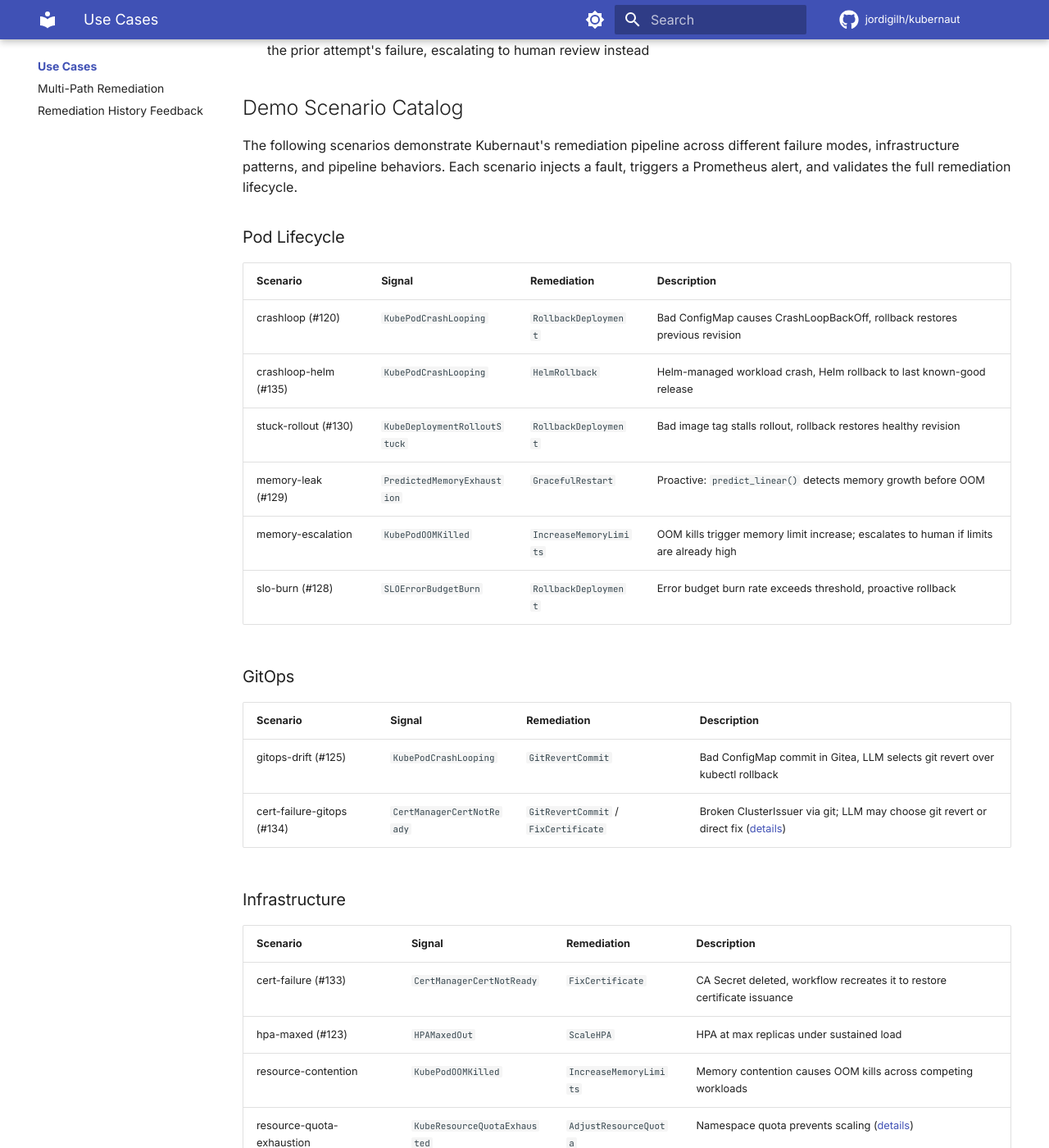
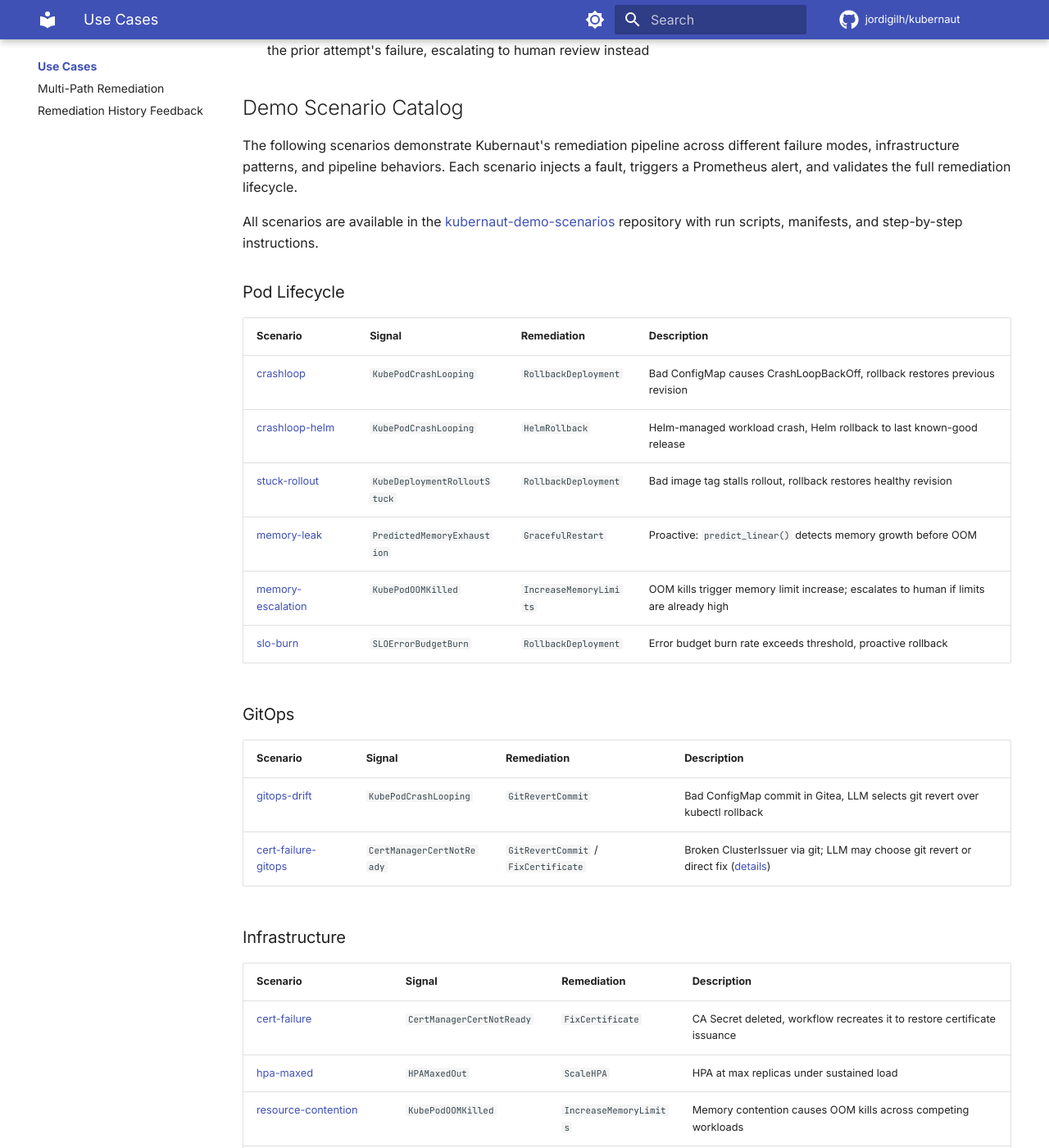
Before and after one commit to jordigilh/kubernaut-docs, an MkDocs documentation site: the page built from docs/use-cases/index.md, in a window 1280 px wide and 1400 px high, scrolled down 406 px. Shown: the whole window at 82% size. Built offline with MkDocs 1.6.1 and Material for MkDocs 9.7.7, drawn with Linux system fonts in a browser that asks for light colours; comment, search, counter and statistics services are not loaded; the version menu is left out; some of the changed text lies outside the part shown.

Commit message:
docs: link use-cases scenario catalog to kubernaut-demo-scenarios
Each scenario name now links directly to its directory in the
kubernaut-demo-scenarios repository. Replaces the placeholder comment
with a direct reference to the repository.

Made-with: Cursor

```diff
--- a/docs/use-cases/index.md
+++ b/docs/use-cases/index.md
@@ -23,56 +23,56 @@ The following scenarios demonstrate Kubernaut's remediation pipeline across diff
 modes, infrastructure patterns, and pipeline behaviors. Each scenario injects a fault,
 triggers a Prometheus alert, and validates the full remediation lifecycle.
 
-<!-- Links will point to kubernaut-demo-scenarios repo once scenarios are migrated -->
+All scenarios are available in the [kubernaut-demo-scenarios](https://github.com/jordigilh/kubernaut-demo-scenarios) repository with run scripts, manifests, and step-by-step instructions.
 
 ### Pod Lifecycle
 
 | Scenario | Signal | Remediation | Description |
 |----------|--------|-------------|-------------|
-| crashloop (#120) | `KubePodCrashLooping` | `RollbackDeployment` | Bad ConfigMap causes CrashLoopBackOff, rollback restores previous revision |
-| crashloop-helm (#135) | `KubePodCrashLooping` | `HelmRollback` | Helm-managed workload crash, Helm rollback to last known-good release |
-| stuck-rollout (#130) | `KubeDeploymentRolloutStuck` | `RollbackDeployment` | Bad image tag stalls rollout, rollback restores healthy revision |
-| memory-leak (#129) | `PredictedMemoryExhaustion` | `GracefulRestart` | Proactive: `predict_linear()` detects memory growth before OOM |
-| memory-escalation | `KubePodOOMKilled` | `IncreaseMemoryLimits` | OOM kills trigger memory limit increase; escalates to human if limits are already high |
-| slo-burn (#128) | `SLOErrorBudgetBurn` | `RollbackDeployment` | Error budget burn rate exceeds threshold, proactive rollback |
+| [crashloop](https://github.com/jordigilh/kubernaut-demo-scenarios/tree/main/scenarios/crashloop) | `KubePodCrashLooping` | `RollbackDeployment` | Bad ConfigMap causes CrashLoopBackOff, rollback restores previous revision |
+| [crashloop-helm](https://github.com/jordigilh/kubernaut-demo-scenarios/tree/main/scenarios/crashloop-helm) | `KubePodCrashLooping` | `HelmRollback` | Helm-managed workload crash, Helm rollback to last known-good release |
+| [stuck-rollout](https://github.com/jordigilh/kubernaut-demo-scenarios/tree/main/scenarios/stuck-rollout) | `KubeDeploymentRolloutStuck` | `RollbackDeployment` | Bad image tag stalls rollout, rollback restores healthy revision |
+| [memory-leak](https://github.com/jordigilh/kubernaut-demo-scenarios/tree/main/scenarios/memory-leak) | `PredictedMemoryExhaustion` | `GracefulRestart` | Proactive: `predict_linear()` detects memory growth before OOM |
+| [memory-escalation](https://github.com/jordigilh/kubernaut-demo-scenarios/tree/main/scenarios/memory-escalation) | `KubePodOOMKilled` | `IncreaseMemoryLimits` | OOM kills trigger memory limit increase; escalates to human if limits are already high |
+| [slo-burn](https://github.com/jordigilh/kubernaut-demo-scenarios/tree/main/scenarios/slo-burn) | `SLOErrorBudgetBurn` | `RollbackDeployment` | Error budget burn rate exceeds threshold, proactive rollback |
 
 ### GitOps
 
 | Scenario | Signal | Remediation | Description |
 |----------|--------|-------------|-------------|
-| gitops-drift (#125) | `KubePodCrashLooping` | `GitRevertCommit` | Bad ConfigMap commit in Gitea, LLM selects git revert over kubectl rollback |
-| cert-failure-gitops (#134) | `CertManagerCertNotReady` | `GitRevertCommit` / `FixCertificate` | Broken ClusterIssuer via git; LLM may choose git revert or direct fix ([details](multi-path-remediation.md)) |
+| [gitops-drift](https://github.com/jordigilh/kubernaut-demo-scenarios/tree/main/scenarios/gitops-drift) | `KubePodCrashLooping` | `GitRevertCommit` | Bad ConfigMap commit in Gitea, LLM selects git revert over kubectl rollback |
+| [cert-failure-gitops](https://github.com/jordigilh/kubernaut-demo-scenarios/tree/main/scenarios/cert-failure-gitops) | `CertManagerCertNotReady` | `GitRevertCommit` / `FixCertificate` | Broken ClusterIssuer via git; LLM may choose git revert or direct fix ([details](multi-path-remediation.md)) |
 
 ### Infrastructure
 
 | Scenario | Signal | Remediation | Description |
 |----------|--------|-------------|-------------|
-| cert-failure (#133) | `CertManagerCertNotReady` | `FixCertificate` | CA Secret deleted, workflow recreates it to restore certificate issuance |
-| hpa-maxed (#123) | `HPAMaxedOut` | `ScaleHPA` | HPA at max replicas under sustained load |
-| resource-contention | `KubePodOOMKilled` | `IncreaseMemoryLimits` | Memory contention causes OOM kills across competing workloads |
-| resource-quota-exhaustion | `KubeResourceQuotaExhausted` | `AdjustResourceQuota` | Namespace quota prevents scaling ([details](remediation-history-feedback.md)) |
-| network-policy-block (#138) | `NetworkPolicyBlock` | `FixNetworkPolicy` | Restrictive NetworkPolicy blocks legitimate traffic |
-| statefulset-pvc-failure (#137) | `StatefulSetPVCFailure` | `FixStatefulSetPVC` | PVC binding failure prevents StatefulSet pod scheduling |
+| [cert-failure](https://github.com/jordigilh/kubernaut-demo-scenarios/tree/main/scenarios/cert-failure) | `CertManagerCertNotReady` | `FixCertificate` | CA Secret deleted, workflow recreates it to restore certificate issuance |
+| [hpa-maxed](https://github.com/jordigilh/kubernaut-demo-scenarios/tree/main/scenarios/hpa-maxed) | `HPAMaxedOut` | `ScaleHPA` | HPA at max replicas under sustained load |
+| [resource-contention](https://github.com/jordigilh/kubernaut-demo-scenarios/tree/main/scenarios/resource-contention) | `KubePodOOMKilled` | `IncreaseMemoryLimits` | Memory contention causes OOM kills across competing workloads |
+| [resource-quota-exhaustion](https://github.com/jordigilh/kubernaut-demo-scenarios/tree/main/scenarios/resource-quota-exhaustion) | `KubeResourceQuotaExhausted` | `AdjustResourceQuota` | Namespace quota prevents scaling ([details](remediation-history-feedback.md)) |
+| [network-policy-block](https://github.com/jordigilh/kubernaut-demo-scenarios/tree/main/scenarios/network-policy-block) | `NetworkPolicyBlock` | `FixNetworkPolicy` | Restrictive NetworkPolicy blocks legitimate traffic |
+| [statefulset-pvc-failure](https://github.com/jordigilh/kubernaut-demo-scenarios/tree/main/scenarios/statefulset-pvc-failure) | `StatefulSetPVCFailure` | `FixStatefulSetPVC` | PVC binding failure prevents StatefulSet pod scheduling |
 
 ### Multi-Node
 
 | Scenario | Signal | Remediation | Description |
 |----------|--------|-------------|-------------|
-| autoscale (#126) | `ClusterCapacityExhausted` | `AddNode` | Cluster autoscaling via kubeadm join |
-| pending-taint (#122) | `KubePodPending` | `RemoveTaint` | Node taint prevents pod scheduling |
-| pdb-deadlock (#124) | `PDBDeadlock` | `ResolvePDBDeadlock` | PodDisruptionBudget prevents necessary evictions |
-| node-notready (#127) | `KubeNodeNotReady` | `CordonDrain` | Node health failure triggers cordon and workload migration |
+| [autoscale](https://github.com/jordigilh/kubernaut-demo-scenarios/tree/main/scenarios/autoscale) | `ClusterCapacityExhausted` | `AddNode` | Cluster autoscaling via kubeadm join |
+| [pending-taint](https://github.com/jordigilh/kubernaut-demo-scenarios/tree/main/scenarios/pending-taint) | `KubePodPending` | `RemoveTaint` | Node taint prevents pod scheduling |
+| [pdb-deadlock](https://github.com/jordigilh/kubernaut-demo-scenarios/tree/main/scenarios/pdb-deadlock) | `PDBDeadlock` | `ResolvePDBDeadlock` | PodDisruptionBudget prevents necessary evictions |
+| [node-notready](https://github.com/jordigilh/kubernaut-demo-scenarios/tree/main/scenarios/node-notready) | `KubeNodeNotReady` | `CordonDrain` | Node health failure triggers cordon and workload migration |
 
 ### Advanced Pipeline
 
 | Scenario | Signal | Remediation | Description |
 |----------|--------|-------------|-------------|
-| duplicate-alert-suppression | `KubePodCrashLooping` | `RollbackDeployment` | Validates that duplicate alerts for the same incident are suppressed |
-| concurrent-cross-namespace | `KubePodCrashLooping` | Per-team workflow | Two teams hit the same fault; LLM selects different workflows based on risk labels |
-| orphaned-pvc-no-action (#122) | `DiskPressure` | None (NoActionRequired) | LLM correctly identifies no remediation is needed |
+| [duplicate-alert-suppression](https://github.com/jordigilh/kubernaut-demo-scenarios/tree/main/scenarios/duplicate-alert-suppression) | `KubePodCrashLooping` | `RollbackDeployment` | Validates that duplicate alerts for the same incident are suppressed |
+| [concurrent-cross-namespace](https://github.com/jordigilh/kubernaut-demo-scenarios/tree/main/scenarios/concurrent-cross-namespace) | `KubePodCrashLooping` | Per-team workflow | Two teams hit the same fault; LLM selects different workflows based on risk labels |
+| [orphaned-pvc-no-action](https://github.com/jordigilh/kubernaut-demo-scenarios/tree/main/scenarios/orphaned-pvc-no-action) | `DiskPressure` | None (NoActionRequired) | LLM correctly identifies no remediation is needed |
 
 ### Service Mesh
 
 | Scenario | Signal | Remediation | Description |
 |----------|--------|-------------|-------------|
-| mesh-routing-failure (#136) | `LinkerdRoutingFailure` | `FixServiceMeshRouting` | Linkerd service mesh routing misconfiguration |
+| [mesh-routing-failure](https://github.com/jordigilh/kubernaut-demo-scenarios/tree/main/scenarios/mesh-routing-failure) | `LinkerdRoutingFailure` | `FixServiceMeshRouting` | Linkerd service mesh routing misconfiguration |
```
